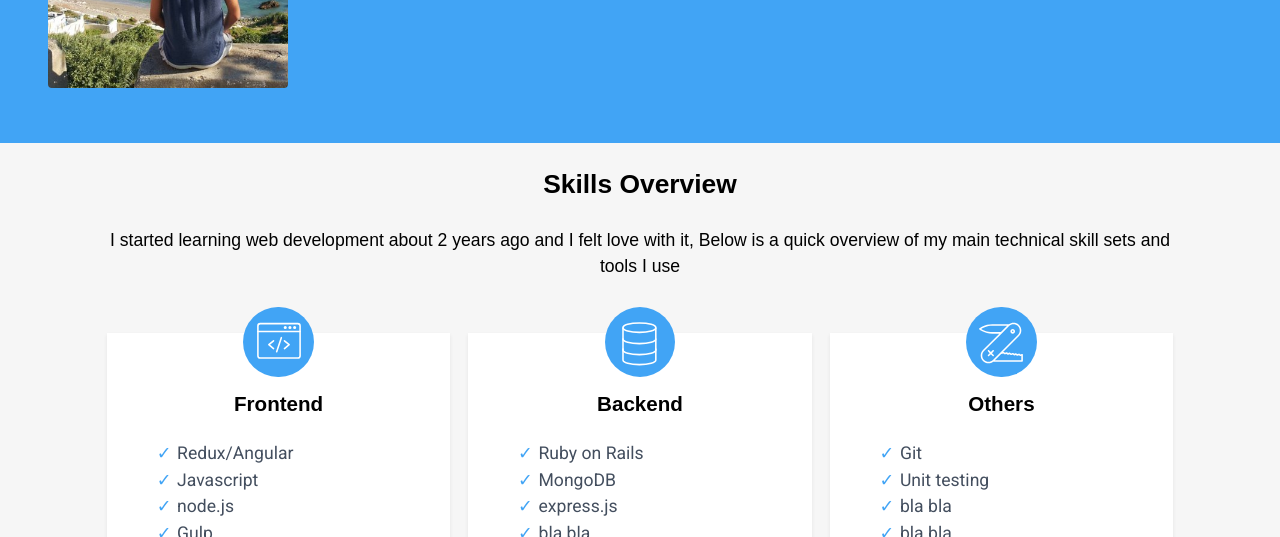
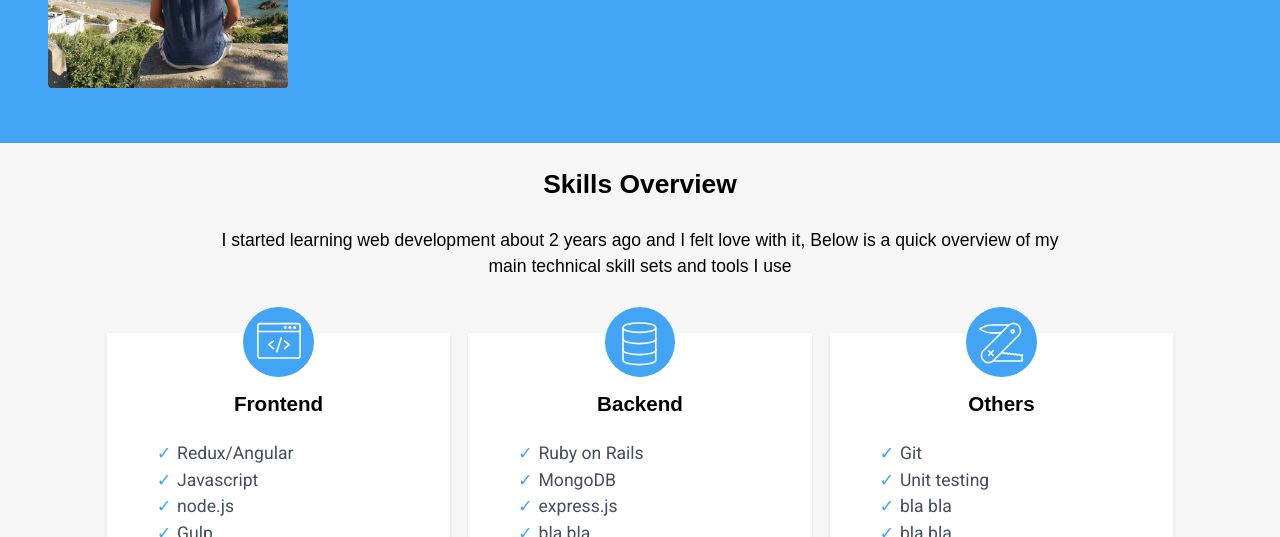
Before and after one commit to Yassir4/personal-portfolio, a plain HTML site: page public/index.html in a window 1280 px wide. Shown: the part 263-800 px from the top of the page. Drawn offline with Linux system fonts and the light colour scheme.

Commit message:
fix the skills description large width issue

```diff
--- a/public/style.css
+++ b/public/style.css
@@ -619,6 +619,7 @@ ul li:before {
      label.menu-toggle{
          display: none;
      }
+
      #showcase.grid{
          /* display: grid;
          grid-template-columns: 1fr 8fr; */
@@ -648,6 +649,10 @@ ul li:before {
         grid-template-columns: 1fr 3fr;
      }
      /* Skills Section */
+     #skills div.content-wrap p {
+        margin-left: 10%;
+        margin-right: 10%;
+     }
     .cards{
         display: grid;
          grid-template-columns: repeat(3,1fr);
```
Also changed, not shown: 1 other file.
